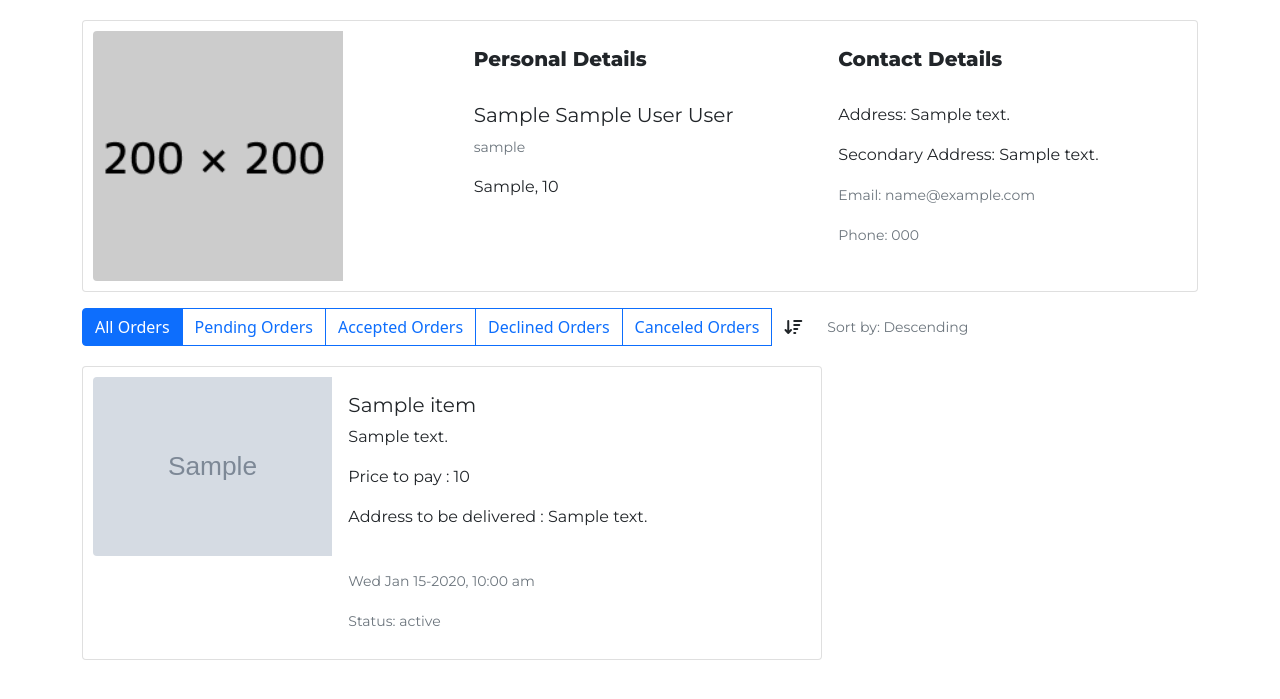
After one commit to VonDenuelle/4MS, a PHP site: page /profile.php in a window 1280 px wide. The commit adds this page. Shown: the top 699 px of the page. Run offline with PHP 8.4, Linux system fonts and the light colour scheme; the visitor is signed in with stand-in values (Sample User, id 1); tables that the repository leaves empty or names only in its code hold one stand-in row (values such as "Sample post"); grey boxes marked "Sample" are stand-in pictures; some libraries are stand-ins or nearby versions.

Commit message:
trying branches

```diff
--- a/TODO.txt
+++ b/TODO.txt
@@ -16,6 +16,8 @@ then delete from Cart - done
     -Canceled Orders
         -show updated
 
+4. Select Address upon buying now
+5. Edit/Add address on profile page
 
 ADMIN SIDE
 1. Orders
--- a/cart.php
+++ b/cart.php
@@ -3,7 +3,7 @@ session_start();
 
 //checks if already logged in
 if (!isset($_SESSION['userid'])) {
-      header("Location: /Temp/items");
+      header("Location: /4MS/items");
 }
 ?>
 
@@ -106,6 +106,7 @@ if (!isset($_SESSION['userid'])) {
 
     <button id="checkout">Checkout</button>
 
+
 </body>
 
 </html>
--- a/comments.php
+++ b/comments.php
@@ -3,7 +3,7 @@ session_start();
 
 //checks if itemid is present (clicked on an item)
 if (!isset($_GET['itemid'])) {
-      header("Location: /Temp/items");
+      header("Location: /4MS/items");
 }
 ?>
 
--- /dev/null
+++ b/css/profile.css
@@ -0,0 +1,20 @@
+@import url('https://fonts.googleapis.com/css?family=Montserrat:400,800'); html {
+    -webkit-box-sizing: border-box;
+    -moz-box-sizing: border-box;
+    box-sizing: border-box;
+  }
+
+  * {
+    padding: 0;
+    margin: 0;
+  }
+
+  body,h1,h2,h3,h4,h5,h6,p {
+    font-family: 'Montserrat', sans-serif;
+  }
+
+
+  .card{
+      padding: 10px;
+      margin-top: 20px;
+  }
--- a/items.php
+++ b/items.php
@@ -37,7 +37,7 @@
         foreach ($results as $item) {
             # code...?>
 
-    <a href="/Temp/comments?itemid=<?php echo htmlspecialchars($item['id']); ?>">
+    <a href="/4MS/comments?itemid=<?php echo htmlspecialchars($item['id']); ?>">
         <div class="card" style="width: 18rem;">
             <img src="images/flowers/<?php echo htmlspecialchars($item['image']); ?>" class="card-img-top" alt="...">
             <div class="card-body">
--- /dev/null
+++ b/profile.php
@@ -0,0 +1,190 @@
+<?php
+session_start();
+
+//checks if already logged in
+if (!isset($_SESSION['userid'])) {
+      header("Location: /4MS/items");
+}
+?>
+
+<!DOCTYPE html>
+<html lang="en" dir="ltr">
+
+<head>
+    <meta charset="utf-8">
+    <meta name=”title” content="Geo Tag Generator" />
+    <meta name="description" content="This is meta description Sample. We can add up to 158.">
+
+    <meta name="geo.region" content="PH-ZMB" />
+    <meta name="geo.placename" content="Olongapo" />
+    <meta name="geo.position" content="14.831468;120.283521" />
+    <meta name="ICBM" content="14.831468, 120.283521" />
+
+    <meta name=”keywords” content=”tag, generator, geo, web, tags, meta, site, create, html, editor, geocoding,
+        geotagging” />
+    <meta name="viewport" content="width=device-width,initial-scale=1.0">
+
+    <title>4MS Flower Shop</title>
+    <link rel="stylesheet" href="css/profile.css">
+    <link href="https://cdn.jsdelivr.net/npm/bootstrap@5.1.3/dist/css/bootstrap.min.css" rel="stylesheet"
+        integrity="sha384-1BmE4kWBq78iYhFldvKuhfTAU6auU8tT94WrHftjDbrCEXSU1oBoqyl2QvZ6jIW3" crossorigin="anonymous">
+
+    <link rel="stylesheet" href="https://cdnjs.cloudflare.com/ajax/libs/font-awesome/6.1.0/css/all.min.css"
+        integrity="sha512-10/jx2EXwxxWqCLX/hHth/vu2KY3jCF70dCQB8TSgNjbCVAC/8vai53GfMDrO2Emgwccf2pJqxct9ehpzG+MTw=="
+        crossorigin="anonymous" referrerpolicy="no-referrer" />
+    <script src="https://code.jquery.com/jquery-3.6.0.min.js"
+        integrity="sha256-/xUj+3OJU5yExlq6GSYGSHk7tPXikynS7ogEvDej/m4=" crossorigin="anonymous"></script>
+    <script src="js/cart.js" charset="utf-8"></script>
+</head>
+
+<body>
+
+    <div class="container">
+
+
+        <div class="card mb-3" style="max-width: 100%;">
+            <div class="row g-0">
+                <div class="col-md-4">
+                    <img src="images/200.png" class="img-fluid rounded-start" alt="Profile Image" width="250px;">
+                </div>
+                <div class="col-md-4">
+                    <div class="card-body">
+                        <h5 style="font-weight:bold;">Personal Details</h5>
+                        <br>
+                        <?php
+            require_once 'php/config.php';
+                $sql ="SELECT * FROM users WHERE id =".$_SESSION['userid'];
+                $query = $dbh -> query($sql);
+                $results=$query->fetch(PDO::FETCH_ASSOC);
+            ?>
+
+                        <h5 class="card-title">
+                            <?php echo htmlspecialchars($results['firstname']). ' ' .
+                            htmlspecialchars($results['middlename']). ' '.
+                            htmlspecialchars($results['lastname']) ?>
+                        </h5>
+                        <p class="card-text">
+                            <small class="text-muted">
+                                <?php echo htmlspecialchars($results['username'])?>
+                            </small>
+                        </p>
+                        <p class="card-text">
+                            <?php echo htmlspecialchars($results['gender']). ', ' .
+                            htmlspecialchars($results['age']) ?>
+                        </p>
+
+
+                    </div>
+                </div>
+                <div class="col-md-4">
+                    <div class="card-body">
+
+                        <h5 style="font-weight:bold;">Contact Details</h5>
+                        <br>
+
+                        <p class="card-text">Address:
+                            <?php echo htmlspecialchars($results['address1'])?>
+                        </p>
+                        <p class="card-text">Secondary Address:
+                            <?php echo htmlspecialchars($results['address2'])?>
+                        </p>
+                        <p class="card-text">
+                            <small class="text-muted">Email:
+                                <?php echo htmlspecialchars($results['email'])?>
+                            </small>
+                        </p>
+                        <p class="card-text">
+                            <small class="text-muted">Phone:
+                                <?php echo htmlspecialchars($results['phone'])?>
+                            </small>
+                        </p>
+                    </div>
+                </div>
+            </div>
+        </div>
+
+
+        <div class="btn-group" role="group" aria-label="Basic outlined example">
+            <button type="button" class="btn btn-outline-primary active">All Orders</button>
+            <button type="button" class="btn btn-outline-primary">Pending Orders</button>
+            <button type="button" class="btn btn-outline-primary">Accepted Orders</button>
+            <button type="button" class="btn btn-outline-primary">Declined Orders</button>
+            <button type="button" class="btn btn-outline-primary">Canceled Orders</button>
+            <button type="button" class="btn"><i class="fa-solid fa-arrow-down-wide-short"></i></button>
+            <button type="button" class="btn">
+                <p class="card-text"><small class="text-muted">Sort by: Descending</small></p>
+            </button>
+        </div>
+
+
+        <?php
+                $sql = 'SELECT
+                  i.name as itemname,
+                  i.description as description,
+                  i.image as image,
+                  i.price as price,
+                  i.stock as stock,
+                  o.quantity,
+                  o.date_added,
+                  o.status,
+                  o.address
+                 FROM orders o
+                 LEFT JOIN items i on o.itemid = i.id
+                 WHERE o.userid = '. $_SESSION['userid'] .'
+                 ORDER BY o.date_added DESC';
+
+                $query = $dbh -> query($sql);
+                $results=$query->fetchAll(PDO::FETCH_ASSOC);
+                $rowcount=$query->rowCount();
+                if ($rowcount > 0) {
+                    foreach ($results as $item) {
+
+            ?>
+
+        <div class="card mb-3" style="max-width: 740px;">
+            <div class="row g-0">
+                <div class="col-md-4">
+                    <img src="images/flowers/<?php echo htmlspecialchars($item['image'])?>" class="img-fluid rounded-start" alt="...">
+                </div>
+
+                <div class="col-md-8">
+                    <div class="card-body">
+                        <h5 class="card-title"><?php echo htmlspecialchars($item['itemname'])?></h5>
+                        <p class="card-text"><?php echo htmlspecialchars($item['description'])?></p>
+                        <p class="card-text">Price to pay : <?php echo htmlspecialchars($item['price'])?></p>
+                        <p class="card-text">Address to be delivered : <?php echo htmlspecialchars($item['address'])?></p>
+
+                        <br>
+                        <p class="card-text"><small class="text-muted">
+                            <?php
+                                $date=date_create(htmlspecialchars($item['date_added']));
+                                $formattedDate = date_format($date, 'D M j-Y, g:i a');
+                                echo $formattedDate;
+                            ?>
+                        </small>
+                    </p>
+                        <p class="card-text">
+                            <small class="text-muted">Status:
+                                <?php echo htmlspecialchars($item['status'])?>
+                            </small>
+                        </p>
+                    </div>
+                </div>
+            </div>
+        </div>
+
+        <?php
+         }
+        } else{ ?>
+
+            <h1>No Orders Yet</h1>
+            <?php
+        }
+    ?>
+
+
+    </div>
+
+</body>
+
+</html>
```
Also changed, not shown: images/200.png (added), images/flowers/bridalboque.jpg (added), images/flowers/pinkrose.jpg (added), images/flowers/purplechinarose.jpg (added), images/flowers/redroses.jpg (added), images/flowers/yellowrose.jpg (added), readme.txt.
